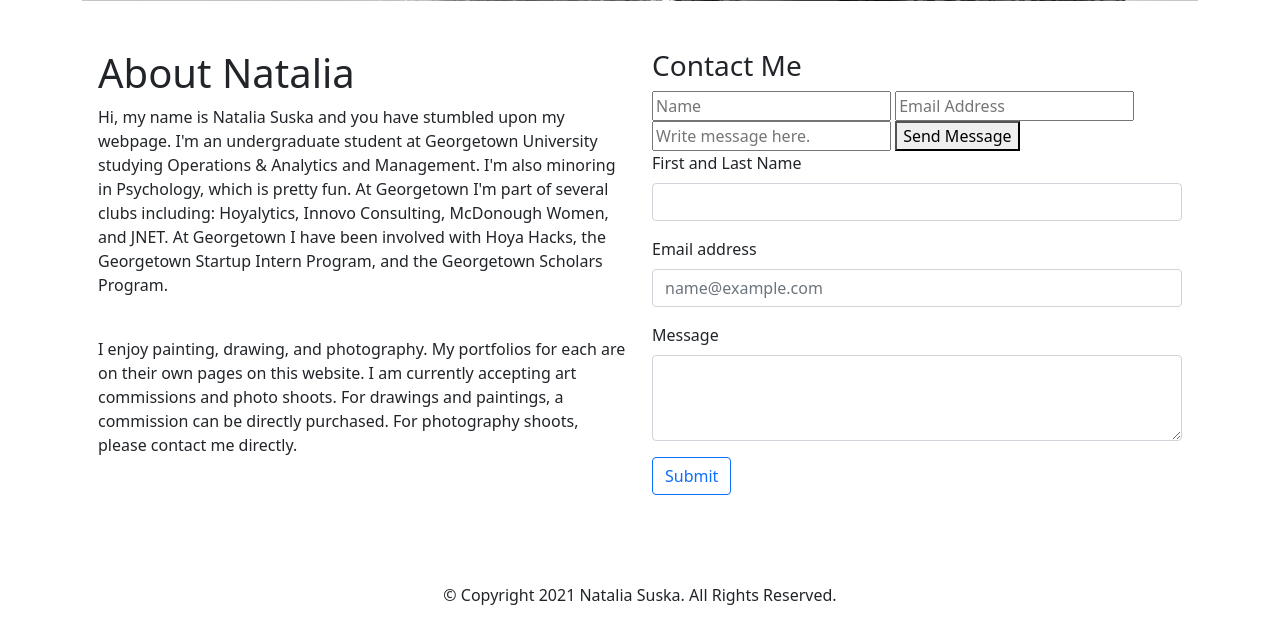
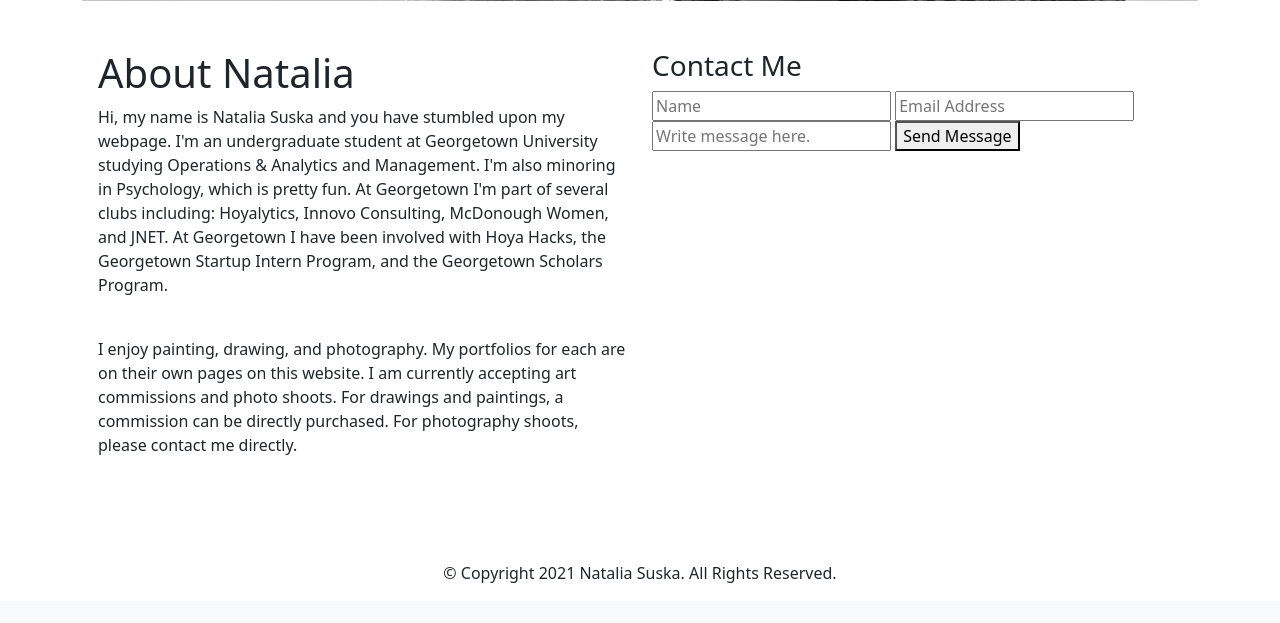
Before and after one commit to nataliasuska/natalia, a Flask app: page / in a window 1280 px wide. Shown: the part 608-1231 px from the top of the page. After the commit the page ends 1191 px from the top, so only its background shows below. Run offline with Flask 2, Linux system fonts and the light colour scheme; parts of the project's set-up code (start-up, migrations or seed data) failed here and were passed over.

Commit message:
form pls work

```diff
--- a/website/templates/home.html
+++ b/website/templates/home.html
@@ -29,32 +29,10 @@
                  <form action="https://formsubmit.co/nataliasuska01@email.com" method="POST">
                     <input type="text" name="name" placeholder="Name" required>
                     <input type="email" name="email" placeholder="Email Address" required>
-                    <input type="hidden" name="_subject" value="New submission!">
+                    <input type="hidden" name="_subject" value="Subject">
                     <input type="text" name="name" placeholder="Write message here." required>
                     <button type="submit">Send Message</button>
                  </form>
-
-
-
-
-              <form>
-                    <div class="mb-3">
-                        <label for="Name" class="form-label">First and Last Name</label>
-                        <input class="form-control" type="text" id="Name" aria-label="default input example">
-                    </div>
-
-                    <div class="mb-3">
-                    <label for="Email" class="form-label">Email address</label>
-                    <input type="email" class="form-control" id="Email" placeholder="name@example.com" aria-describedby="emailHelp">
-                    </div>
-
-                    <div class="mb-3">
-                        <label for="Text" class="form-label">Message</label>
-                        <textarea class="form-control" id="Text" rows="3"></textarea>
-                    </div>
-
-                    <button type="submit" class="btn btn-outline-primary">Submit</button>
-              </form>
           </div>
         </div>
     </div>
```
